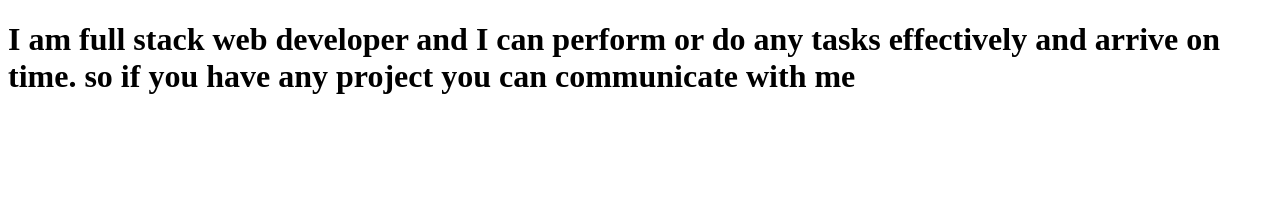
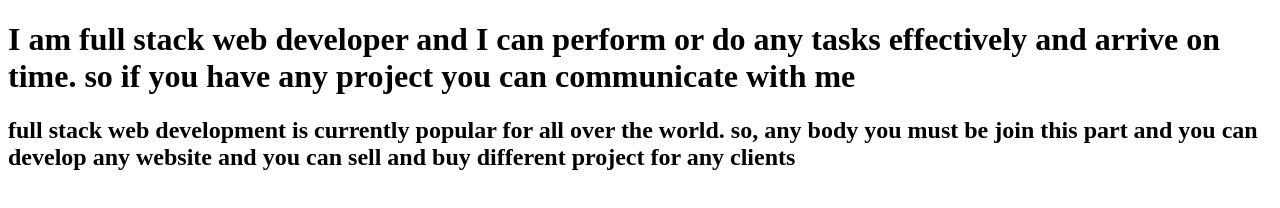
Before and after one commit to BeleteGM/GMNetwork, a plain HTML site: page index.html in a window 1280 px wide. Drawn offline with Linux system fonts and the light colour scheme.

Commit message:
Update index.html

```diff
--- a/index.html
+++ b/index.html
@@ -7,5 +7,6 @@
 </head>
 <body>
     <h1>I am full stack web developer and I can perform or do any tasks effectively and arrive on time. so if you have any project you can communicate with me</h1>
+    <h2>full stack web development is currently popular for all over the world. so, any body you must be join this part and you can develop any website and you can sell and buy different project for any clients </h2>
 </body>
 </html>
```
